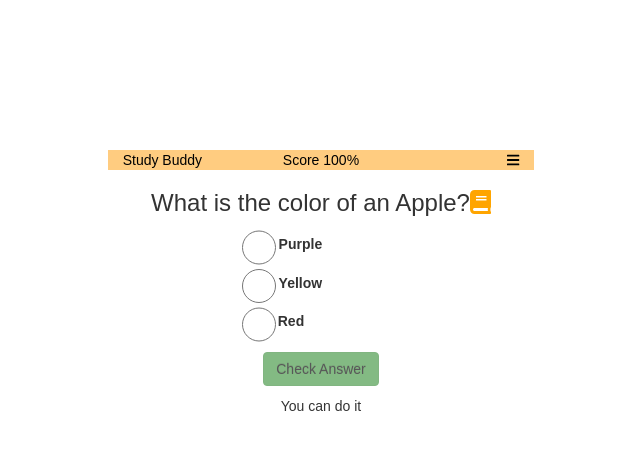
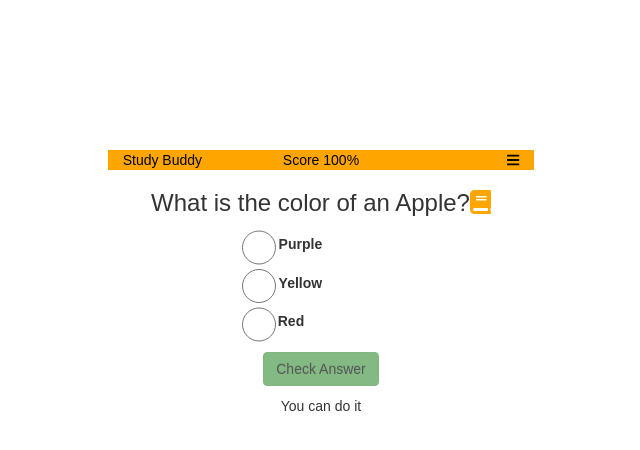
Before and after one commit to jcsmileyjr/Study-Buddy, a React (Create React App) app: page / in a window 1280 px wide. Shown: the top 450 px of the page, without its empty margins (319-959 px from the left). Built offline with nearby package versions, Linux system fonts and the light colour scheme.

Commit message:
User Testing: Change to darker orange

```diff
--- a/src/Components/Nav.js
+++ b/src/Components/Nav.js
@@ -4,7 +4,7 @@ import {connect} from 'react-redux';
 
 const styles = StyleSheet.create({
   navBackground:{
-	  backgroundColor: '#FFCC80',
+	  backgroundColor: 'orange',
 	  color: 'black'
   }
 
--- a/src/Components/Question.js
+++ b/src/Components/Question.js
@@ -21,7 +21,7 @@ const styles = StyleSheet.create({
 
   orangeBackground:{
       textAlign: "center",
-      backgroundColor: '#FFCC80'
+      backgroundColor: 'orange'
   },
 
   buttonTextColor:{
```
